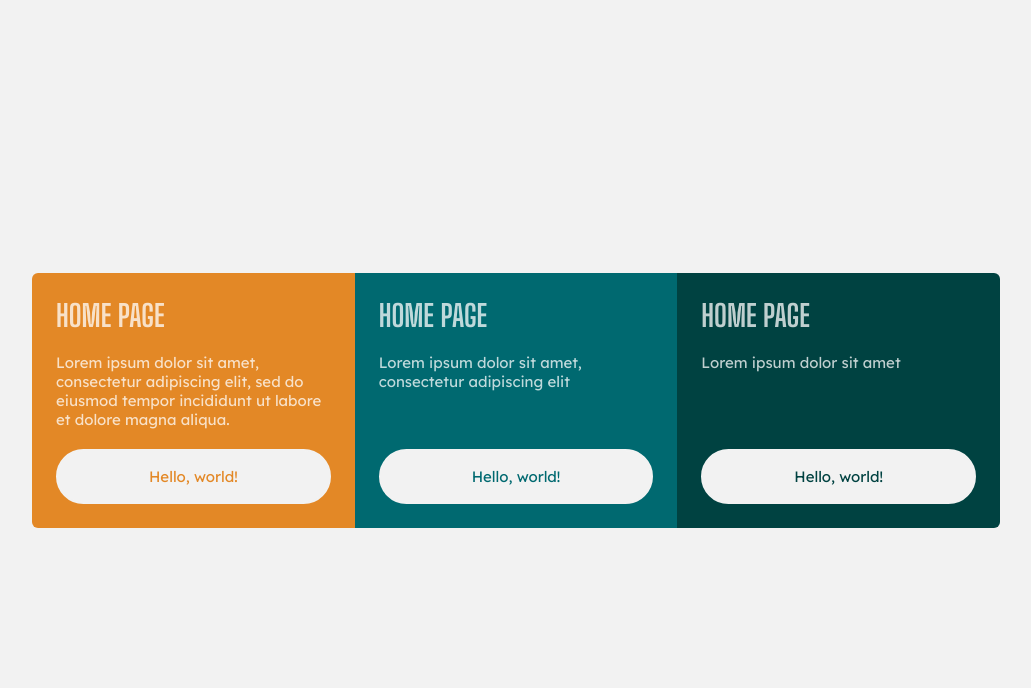
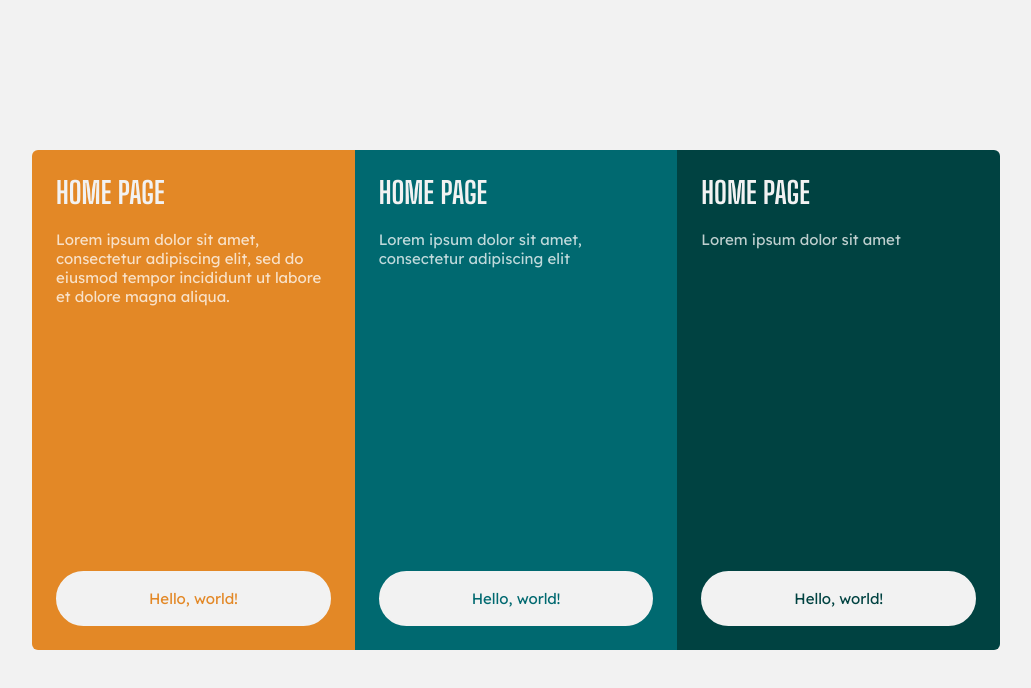
Before and after one commit to lethiandev/fm-three-column-cards, a Vue app: page / in a window 1280 px wide. Shown: the top 688 px of the page, without its empty margins (124-1155 px from the left). Built offline with nearby package versions, Linux system fonts and the light colour scheme.

Commit message:
Add card fixed size

```diff
--- a/src/scss/cards.module.scss
+++ b/src/scss/cards.module.scss
@@ -4,6 +4,8 @@
   padding: 24px;
   background: vars.$color-white;
   color: vars.$color-muted;
+  box-sizing: border-box;
+  min-height: 500px;
 
   display: grid;
   grid-template: auto 1fr auto / 1fr;
@@ -24,3 +26,7 @@
     border-bottom-right-radius: 6px;
   }
 }
+
+.card h1 {
+  color: vars.$color-white;
+}
```
